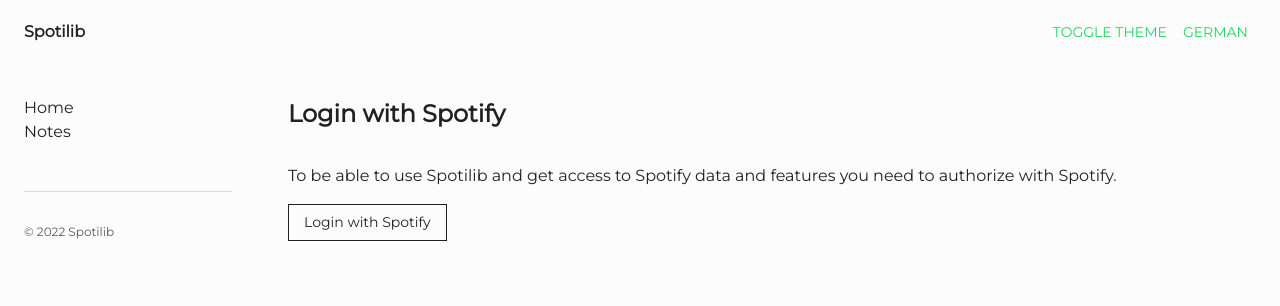
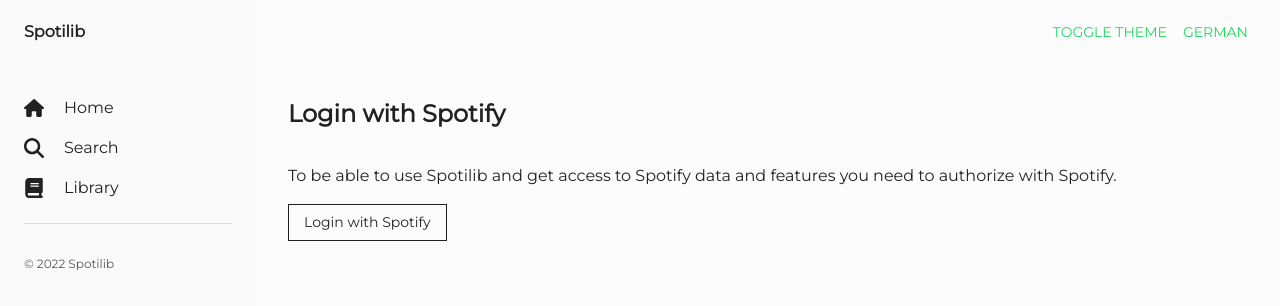
Before and after one commit to alexhmm/react-spotilib, a React (Create React App) app: page /login in a window 1280 px wide. Shown: the top 306 px of the page. Built offline with nearby package versions, Linux system fonts and the light colour scheme.

Commit message:
Change Sidebar: - Add background color - Style nav items

```diff
--- a/src/shared/components/Header/Header.tsx
+++ b/src/shared/components/Header/Header.tsx
@@ -4,6 +4,7 @@
 import { Box, Button } from '@mui/material';
 
 // Hooks
+import { useBreakpoints } from '../../hooks/use-breakpoints.hook';
 import { useFetch } from '../../hooks/use-fetch.hook';
 import { useLogout } from '../../hooks/use-logout.hook';
 
@@ -21,6 +22,7 @@
 import { Theme } from '../../types/shared.types';
 
 const Header = () => {
+  const { lgDown } = useBreakpoints();
   const { fetchData } = useFetch();
   const { logout } = useLogout();
   const { i18n, t } = useTranslation();
@@ -59,9 +61,14 @@
   return (
     <Box
       className={styles['header']}
-      sx={{ backgroundColor: 'background.default' }}
+      sx={{ backgroundColor: lgDown ? 'background.default' : undefined }}
     >
-      <Box className={styles['header-logo']}>Spotilib</Box>
+      <Box
+        className={styles['header-logo']}
+        sx={{ backgroundColor: lgDown ? undefined : 'bg.sidebar' }}
+      >
+        Spotilib
+      </Box>
       <div className={styles['header-info']}>
         <Button
           onClick={() =>
--- a/src/shared/components/Sidebar/Sidebar.module.scss
+++ b/src/shared/components/Sidebar/Sidebar.module.scss
@@ -4,7 +4,7 @@
 }
 
 .sidebar-content {
-  @apply box-border flex flex-col h-[calc(100vh-192px)] pb-8 px-6 pt-4 overflow-y-auto relative w-full;
+  @apply box-border flex flex-col h-[calc(100vh-224px)] pb-8 px-6 pt-4 overflow-y-auto relative w-full;
   &-info {
     @apply h-full mt-4 opacity-75 justify-self-end text-xs;
   }
@@ -16,15 +16,21 @@
   }
 }
 
-.sidebar-link {
+.sidebar-item {
   @apply truncate w-full;
-  & a {
-    @apply duration-200 no-underline transition-colors truncate w-full;
+  &-link {
+    @apply duration-200 flex items-center no-underline transition-colors truncate w-full;
+    &-icon {
+      @apply flex items-center w-10;
+    }
+    &-text {
+      @apply no-underline truncate;
+    }
   }
 }
 
 .sidebar-nav {
-  @apply box-border flex flex-col grow h-32 justify-between pt-8 px-6 relative;
+  @apply box-border flex flex-col grow h-40 justify-between pt-8 px-6 relative;
   &-bg {
     @apply absolute h-4 left-0 -bottom-4 w-full z-10;
   }
--- a/src/shared/components/Sidebar/Sidebar.tsx
+++ b/src/shared/components/Sidebar/Sidebar.tsx
@@ -1,7 +1,9 @@
 import { memo, ReactNode, useEffect } from 'react';
 import { Link } from 'react-router-dom';
 import { useMutation } from 'react-query';
+import { useTranslation } from 'react-i18next';
 import { Box, Divider, useTheme } from '@mui/material';
+import { IconName, IconPrefix } from '@fortawesome/free-solid-svg-icons';
 import clsx from 'clsx';
 
 // Hooks
@@ -19,16 +21,20 @@
 // Types
 import { PlaylistsGetParams } from '../../../modules/playlists/playlists.types';
 
-type SidebarLinkProps = {
+// UI
+import { Icon } from '../../ui/Icon/Icon';
+
+type SidebarItemProps = {
   children: ReactNode;
   classes?: string;
+  icon?: [IconPrefix, IconName];
   to: string;
 };
 
-const SidebarLink = (props: SidebarLinkProps) => {
+const SidebarItem = (props: SidebarItemProps) => {
   return (
     <Box
-      className={clsx(styles['sidebar-link'], props.classes && props.classes)}
+      className={clsx(styles['sidebar-item'], props.classes && props.classes)}
       sx={{
         a: {
           color: 'text.primary',
@@ -38,7 +44,14 @@
         },
       }}
     >
-      <Link to={props.to}>{props.children}</Link>
+      <Link className={styles['sidebar-item-link']} to={props.to}>
+        {props.icon && (
+          <div className={styles['sidebar-item-link-icon']}>
+            <Icon icon={props.icon} />
+          </div>
+        )}
+        <div className={styles['sidebar-item-link-text']}>{props.children}</div>
+      </Link>
     </Box>
   );
 };
@@ -48,6 +61,7 @@
   const { playlistsGetEffect } = usePlaylists();
   const { playlistsGet } = usePlaylistsHttp();
   const theme = useTheme();
+  const { t } = useTranslation();
 
   // Auth store state
   const [token] = useAuthStore((state) => [state.token]);
@@ -103,17 +117,28 @@
   }, [token]);
 
   return (
-    <div className={styles['sidebar']}>
+    <Box className={styles['sidebar']} sx={{ backgroundColor: 'bg.sidebar' }}>
       <div className={styles['sidebar-nav']}>
         <Box
           className={styles['sidebar-nav-bg']}
           sx={{
-            background: `linear-gradient(${theme.palette.background.default}, rgba(0,0,0,0))`,
+            background: `linear-gradient(${theme.palette.bg.sidebar}, rgba(0,0,0,0))`,
           }}
         />
         <div className={styles['sidebar-nav-links']}>
-          <SidebarLink to="/">Home</SidebarLink>
-          <SidebarLink to="/notes">Notes</SidebarLink>
+          <SidebarItem classes="mb-4" icon={['fas', 'house']} to="/">
+            {t('app.sidebar.home')}
+          </SidebarItem>
+          <SidebarItem
+            classes="mb-4"
+            icon={['fas', 'magnifying-glass']}
+            to="/search"
+          >
+            {t('app.sidebar.search')}
+          </SidebarItem>
+          <SidebarItem icon={['fas', 'book']} to="/library">
+            {t('app.sidebar.library')}
+          </SidebarItem>
         </div>
         <Divider
           className={styles['sidebar-nav-divider']}
@@ -127,20 +152,20 @@
               {playlists &&
                 playlists.items.length > 0 &&
                 playlists.items.map((playlist) => (
-                  <SidebarLink
+                  <SidebarItem
                     key={playlist.id}
                     classes={'mb-2'}
                     to={`/playlists/${playlist.id}`}
                   >
                     {playlist.name}
-                  </SidebarLink>
+                  </SidebarItem>
                 ))}
             </>
           )}
         </div>
         <div className={styles['sidebar-content-info']}>© 2022 Spotilib</div>
       </div>
-    </div>
+    </Box>
   );
 };
 
--- a/src/shared/translations/de/app.translations.de.ts
+++ b/src/shared/translations/de/app.translations.de.ts
@@ -6,6 +6,11 @@
     german: 'Deutsch',
   },
   hello: 'Hallo Welt!',
+  sidebar: {
+    home: 'Start',
+    library: 'Bibliothek',
+    search: 'Suche',
+  },
   theme: {
     toggle: 'Theme wechseln',
   },
--- a/src/shared/translations/en/app.translations.en.ts
+++ b/src/shared/translations/en/app.translations.en.ts
@@ -6,6 +6,11 @@
     german: 'German',
   },
   hello: 'Hello world!',
+  sidebar: {
+    home: 'Home',
+    library: 'Library',
+    search: 'Search',
+  },
   theme: {
     toggle: 'Toggle theme',
   },
--- a/src/shared/translations/types/app.translations.interface.ts
+++ b/src/shared/translations/types/app.translations.interface.ts
@@ -4,6 +4,11 @@
     german: string;
   };
   hello: string;
+  sidebar: {
+    home: string;
+    library: string;
+    search: string;
+  };
   theme: {
     toggle: string;
   };
--- a/src/shared/utils/fa.ts
+++ b/src/shared/utils/fa.ts
@@ -1,9 +1,12 @@
 import { library } from '@fortawesome/fontawesome-svg-core';
 
 import {
+  faBook as fasBook,
+  faHouse as fasHouse,
+  faMagnifyingGlass as fasMagnifyingGlass,
   faMoon as fasMoon,
   faSun as fasSun,
 } from '@fortawesome/free-solid-svg-icons';
 
 // Add free solid icons to libary
-library.add(fasMoon, fasSun);
+library.add(fasBook, fasHouse, fasMagnifyingGlass, fasMoon, fasSun);
```
